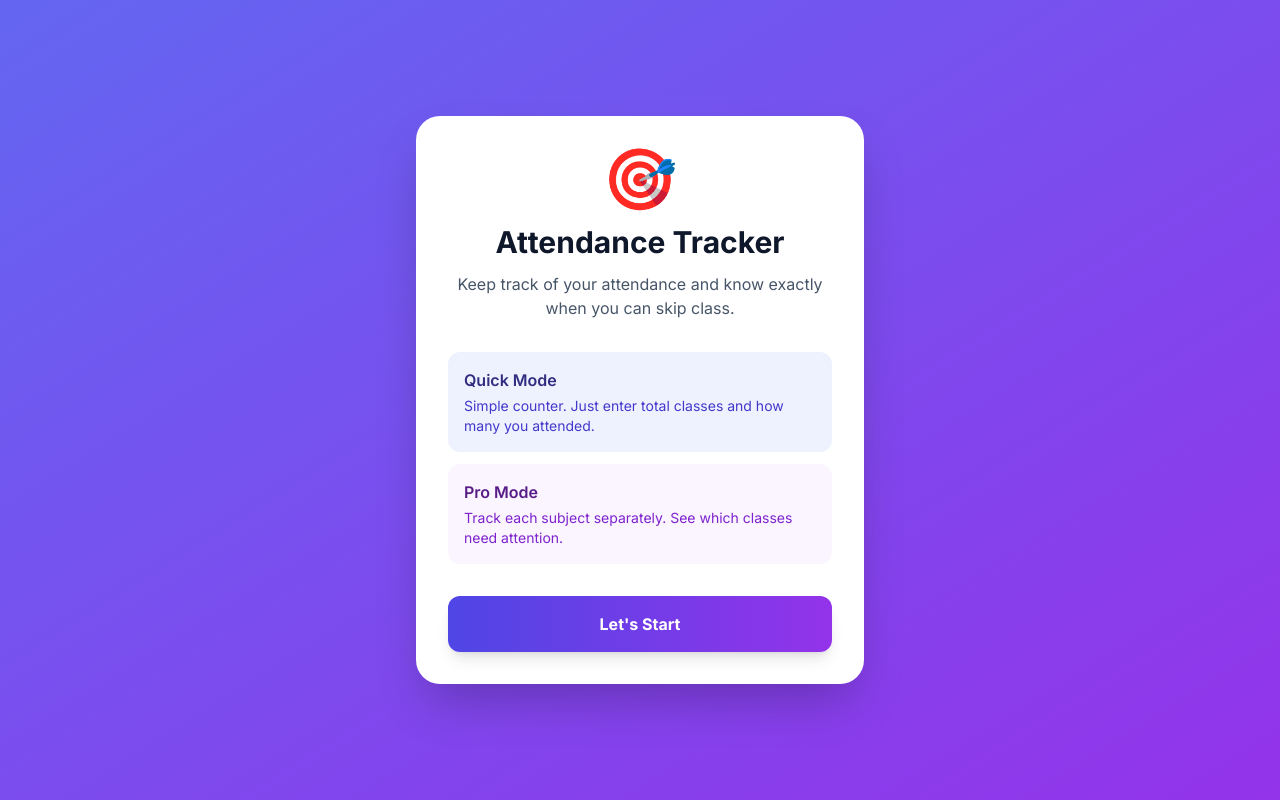
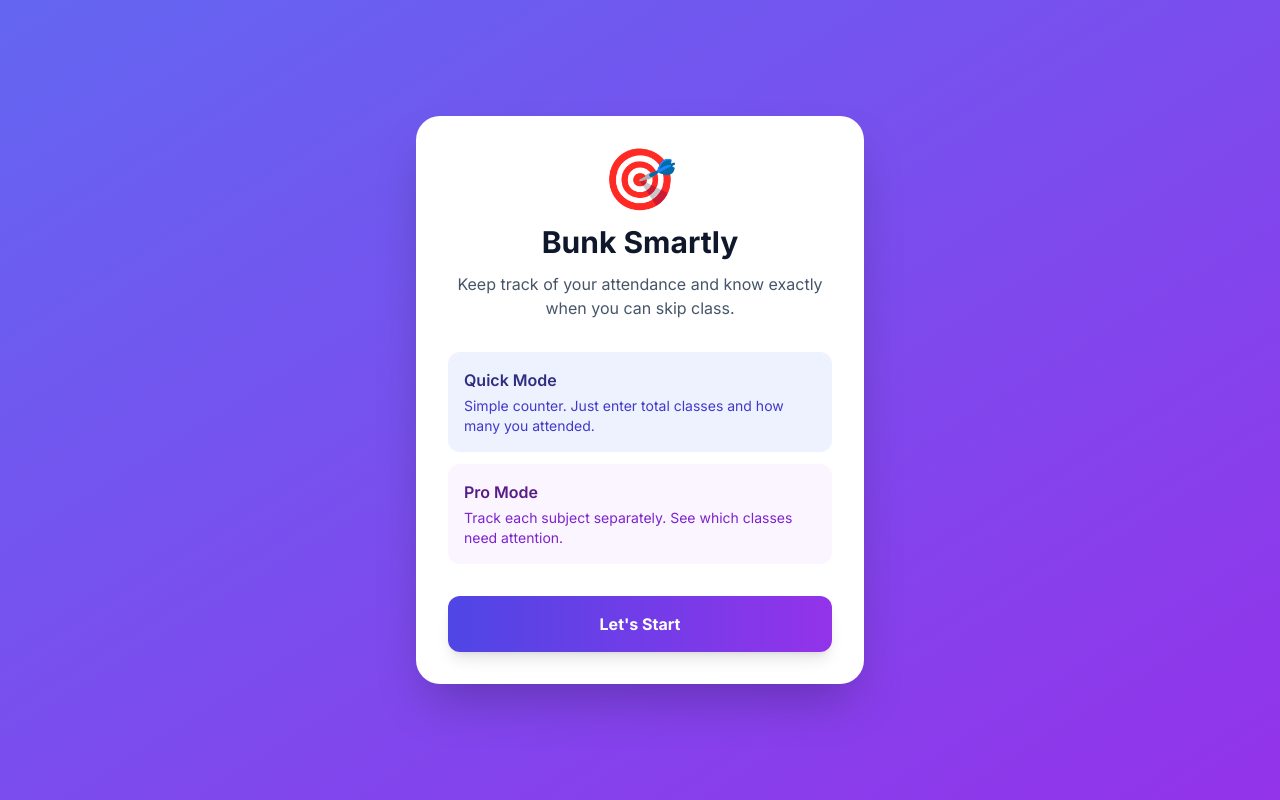
Before and after one commit to owlshul/attendance-tracker, a React (Vite) app: page / in a window 1280 px wide. Shown: the top 800 px of the page. Built offline with nearby package versions, Linux system fonts and the light colour scheme.

Commit message:
Update App.jsx

```diff
--- a/src/App.jsx
+++ b/src/App.jsx
@@ -260,7 +260,7 @@
           <div className="fixed inset-0 bg-gradient-to-br from-indigo-500 to-purple-600 flex items-center justify-center z-50 p-4">
             <div className="bg-white rounded-3xl max-w-md w-full p-8 text-center shadow-2xl">
               <div className="text-6xl mb-4">🎯</div>
-              <h1 className="text-3xl font-bold text-slate-900 mb-3">Attendance Tracker</h1>
+              <h1 className="text-3xl font-bold text-slate-900 mb-3">Bunk Smartly</h1>
               <p className="text-slate-600 mb-8">Keep track of your attendance and know exactly when you can skip class.</p>
 
               <div className="space-y-3 text-left mb-8">
```
